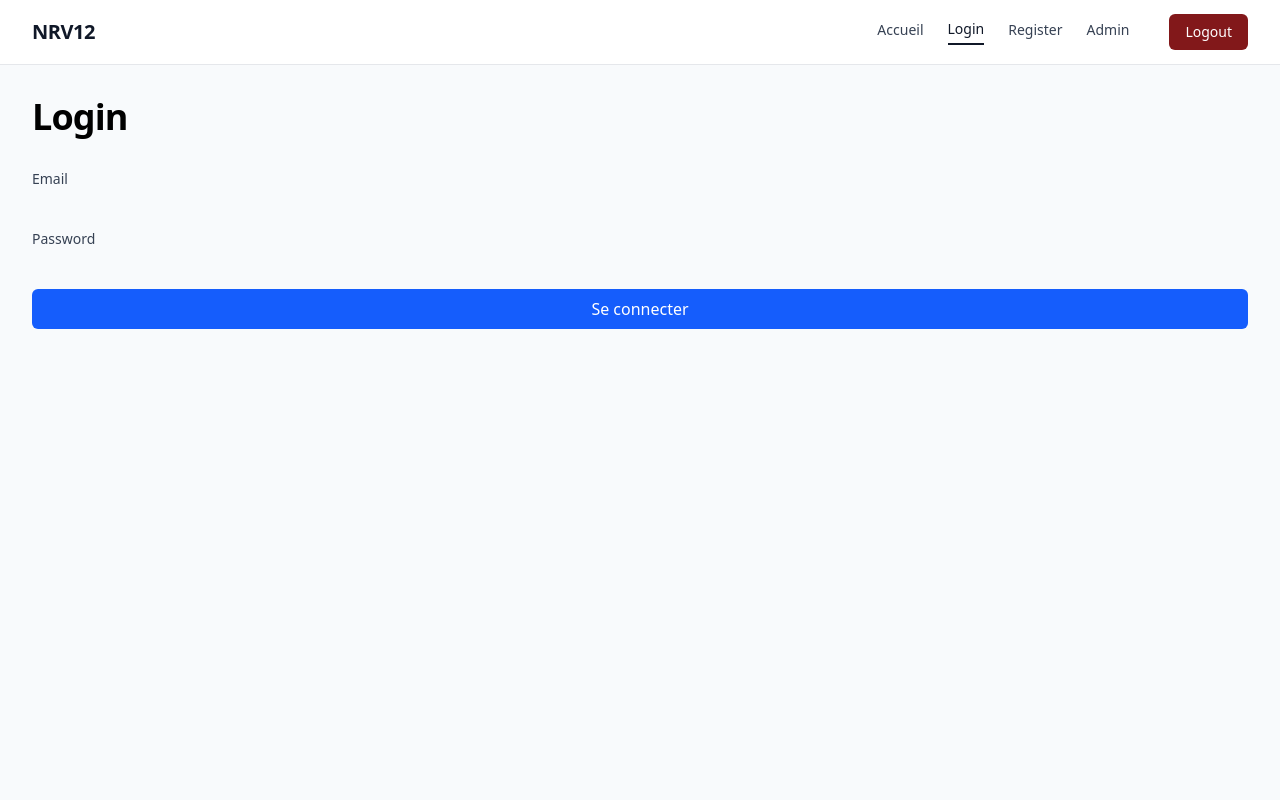
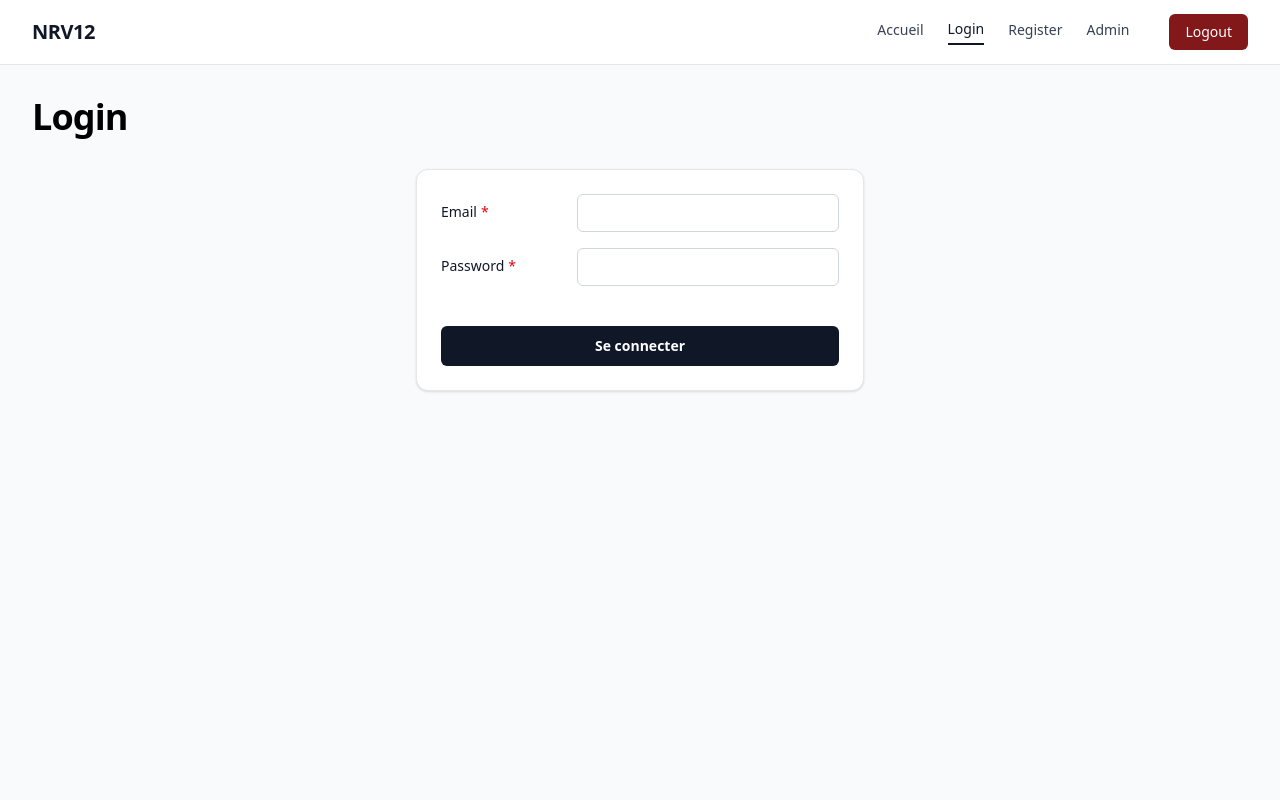
Before and after one commit to TysRzo/Mini-app--Collab, a React (Vite) app: page /login in a window 1280 px wide. Shown: the top 800 px of the page. Built offline with nearby package versions, Linux system fonts and the light colour scheme.

Commit message:
Fix: Forms

```diff
--- a/src/atoms/FormInputs/FormInputDateTime/index.tsx
+++ b/src/atoms/FormInputs/FormInputDateTime/index.tsx
@@ -1,11 +1,36 @@
-const FormInputDateTime = ({ inputName, inputId, handleDateTimeChange }) => {
+import type { ChangeEvent } from "react";
+
+type FormInputDateTimeProps = {
+  inputName: string;
+  inputId: string;
+  isRequired?: boolean;
+  handleDateTimeChange?: (event: ChangeEvent<HTMLInputElement>) => void;
+};
+
+const FormInputDateTime = ({
+  inputName,
+  inputId,
+  isRequired = false,
+  handleDateTimeChange,
+}: FormInputDateTimeProps) => {
   return (
     <input
       type="datetime-local"
       name={inputName}
       id={inputId}
-      className="form-control"
-      onInput={handleDateTimeChange}
+      required={isRequired}
+      className="
+        w-full
+        rounded-md
+        border
+        border-gray-300
+        px-3
+        py-2
+        text-sm
+        focus:border-gray-900
+        focus:outline-none
+      "
+      onChange={handleDateTimeChange}
     />
   );
 };
--- a/src/atoms/FormInputs/FormInputEmail/index.tsx
+++ b/src/atoms/FormInputs/FormInputEmail/index.tsx
@@ -1,11 +1,36 @@
-const FormInputEmail = ({ inputName, inputId, handleEmailChange }) => {
+import type { ChangeEvent } from "react";
+
+type FormInputEmailProps = {
+  inputName: string;
+  inputId: string;
+  isRequired?: boolean;
+  handleEmailChange?: (event: ChangeEvent<HTMLInputElement>) => void;
+};
+
+const FormInputEmail = ({
+  inputName,
+  inputId,
+  isRequired = false,
+  handleEmailChange,
+}: FormInputEmailProps) => {
   return (
     <input
       type="email"
       name={inputName}
       id={inputId}
-      className="form-control"
-      onInput={handleEmailChange}
+      required={isRequired}
+      className="
+        w-full
+        rounded-md
+        border
+        border-gray-300
+        px-3
+        py-2
+        text-sm
+        focus:border-gray-900
+        focus:outline-none
+      "
+      onChange={handleEmailChange}
     />
   );
 };
--- a/src/atoms/FormInputs/FormInputPassword/index.tsx
+++ b/src/atoms/FormInputs/FormInputPassword/index.tsx
@@ -1,11 +1,36 @@
-const FormInputPassword = ({ inputName, inputId, handlePasswordChange }) => {
+import type { ChangeEvent } from "react";
+
+type FormInputPasswordProps = {
+  inputName: string;
+  inputId: string;
+  isRequired?: boolean;
+  handlePasswordChange?: (event: ChangeEvent<HTMLInputElement>) => void;
+};
+
+const FormInputPassword = ({
+  inputName,
+  inputId,
+  isRequired = false,
+  handlePasswordChange,
+}: FormInputPasswordProps) => {
   return (
     <input
       type="password"
       name={inputName}
       id={inputId}
-      className="form-control"
-      onInput={handlePasswordChange}
+      required={isRequired}
+      className="
+        w-full
+        rounded-md
+        border
+        border-gray-300
+        px-3
+        py-2
+        text-sm
+        focus:border-gray-900
+        focus:outline-none
+      "
+      onChange={handlePasswordChange}
     />
   );
 };
--- a/src/atoms/FormInputs/FormInputText/index.tsx
+++ b/src/atoms/FormInputs/FormInputText/index.tsx
@@ -1,11 +1,36 @@
-const FormInputText = ({ inputName, inputId, handleTextChange }) => {
+import type { ChangeEvent } from "react";
+
+type FormInputTextProps = {
+  inputName: string;
+  inputId: string;
+  isRequired?: boolean;
+  handleTextChange?: (event: ChangeEvent<HTMLInputElement>) => void;
+};
+
+const FormInputText = ({
+  inputName,
+  inputId,
+  isRequired = false,
+  handleTextChange,
+}: FormInputTextProps) => {
   return (
     <input
       type="text"
       name={inputName}
       id={inputId}
-      className="form-control"
-      onInput={handleTextChange}
+      required={isRequired}
+      className="
+        w-full
+        rounded-md
+        border
+        border-gray-300
+        px-3
+        py-2
+        text-sm
+        focus:border-gray-900
+        focus:outline-none
+      "
+      onChange={handleTextChange}
     />
   );
 };
--- /dev/null
+++ b/src/atoms/FormLabel/index.tsx
@@ -0,0 +1,28 @@
+type FormLabelProps = {
+  labelFor: string;
+  labelText: string;
+  isRequired?: boolean;
+};
+
+const FormLabel = ({
+  labelFor,
+  labelText,
+  isRequired = false,
+}: FormLabelProps) => {
+  return (
+    <label
+      htmlFor={labelFor}
+      className="
+        text-sm
+        font-medium
+        text-gray-900
+        sm:pt-2
+      "
+    >
+      {labelText}
+      {isRequired && <span className="ml-1 text-red-600">*</span>}
+    </label>
+  );
+};
+
+export default FormLabel;
--- a/src/atoms/FormSubmit/index.jsx
+++ /dev/null
@@ -1,9 +0,0 @@
-const FormSubmit = ({ content }) => {
-  return (
-    <button type="submit" className="form-submit">
-      {content}
-    </button>
-  );
-};
-
-export default FormSubmit;
--- /dev/null
+++ b/src/atoms/FormSubmit/index.tsx
@@ -0,0 +1,39 @@
+type FormSubmitProps = {
+  content: string;
+  isDisabled?: boolean;
+};
+
+const FormSubmit = ({ content, isDisabled = false }: FormSubmitProps) => {
+  return (
+    <button
+      type="submit"
+      disabled={isDisabled}
+      className="
+        mt-6
+        inline-flex
+        w-full
+        items-center
+        justify-center
+        rounded-md
+        bg-gray-900
+        px-4
+        py-2.5
+        text-sm
+        font-semibold
+        text-white
+        transition-colors
+        hover:bg-gray-800
+        focus:outline-none
+        focus:ring-2
+        focus:ring-gray-900
+        focus:ring-offset-2
+        disabled:cursor-not-allowed
+        disabled:opacity-50
+      "
+    >
+      {content}
+    </button>
+  );
+};
+
+export default FormSubmit;
--- /dev/null
+++ b/src/molecules/FormRow/index.tsx
@@ -0,0 +1,26 @@
+import type { ReactNode } from "react";
+
+type FormRowProps = {
+  children: ReactNode;
+};
+
+const FormRow = ({ children }: FormRowProps) => {
+  return (
+    <div
+      className="
+        mb-4
+        flex
+        flex-col
+        gap-1
+        sm:grid
+        sm:grid-cols-[120px_1fr]
+        sm:items-start
+        sm:gap-4
+      "
+    >
+      {children}
+    </div>
+  );
+};
+
+export default FormRow;
--- /dev/null
+++ b/src/organisms/FormLogin/index.tsx
@@ -0,0 +1,57 @@
+import FormInputEmail from "../../atoms/FormInputs/FormInputEmail";
+import FormInputPassword from "../../atoms/FormInputs/FormInputPassword";
+import FormLabel from "../../atoms/FormLabel";
+import FormRow from "../../molecules/FormRow";
+import FormSubmit from "../../atoms/FormSubmit";
+import type { FormEvent } from "react";
+
+const FormLogin = () => {
+  const handleEmailChange = () => {};
+  const handlePasswordChange = () => {};
+
+  const handleSubmit = (event: FormEvent<HTMLFormElement>) => {
+    event.preventDefault();
+  };
+
+  return (
+    <form
+      onSubmit={handleSubmit}
+      className="
+        w-full
+        space-y-4
+        sm:mx-auto
+        sm:max-w-md
+        sm:rounded-xl
+        sm:border
+        sm:border-gray-200
+        sm:bg-white
+        sm:p-6
+        sm:shadow-sm
+      "
+    >
+      <FormRow>
+        <FormLabel labelFor="userEmail" labelText="Email" isRequired />
+        <FormInputEmail
+          inputName="email"
+          inputId="userEmail"
+          isRequired
+          handleEmailChange={handleEmailChange}
+        />
+      </FormRow>
+
+      <FormRow>
+        <FormLabel labelFor="userPassword" labelText="Password" isRequired />
+        <FormInputPassword
+          inputName="password"
+          inputId="userPassword"
+          isRequired
+          handlePasswordChange={handlePasswordChange}
+        />
+      </FormRow>
+
+      <FormSubmit content="Se connecter" />
+    </form>
+  );
+};
+
+export default FormLogin;
--- a/src/pages/Login/index.tsx
+++ b/src/pages/Login/index.tsx
@@ -1,48 +1,18 @@
-import { useState } from 'react';
-import H1 from '../../atoms/H1';
-import FormInputEmail from '../../atoms/FormInputs/FormInputEmail';
-import Header from '../../layouts/Header';
-import FormInputPassword from '../../atoms/FormInputs/FormInputPassword';
-import Main from '../../layouts/Main';
-import Footer from '../../layouts/Footer';
+import H1 from "../../atoms/H1";
+import Header from "../../layouts/Header";
+import Main from "../../layouts/Main";
+import Footer from "../../layouts/Footer";
+import FormLogin from "../../organisms/FormLogin";
 
 const Login = () => {
-  const [email, setEmail] = useState('');
-  const [password, setPassword] = useState('');
-
-  const handleEmailChange = (e) => {
-    setEmail(e.target.value);
-  };
-
-  const handlePasswordChange = (e) => {
-    setPassword(e.target.value);
-  };
-
-  const handleSubmit = (e) => {
-    e.preventDefault();
-    console.log('Login attempt:', { email, password });
-    // Ici, vous pouvez ajouter la logique d'authentification
-  };
-
   return (
     <>
       <Header />
 
       <Main>
         <H1 pageTitle="Login" />
-        <form onSubmit={handleSubmit} className="space-y-4">
-          <div>
-            <label htmlFor="email" className="block text-sm font-medium text-gray-700">Email</label>
-            <FormInputEmail inputName="email" inputId="email" handleEmailChange={handleEmailChange} />
-          </div>
-          <div>
-            <label htmlFor="password" className="block text-sm font-medium text-gray-700">Password</label>
-            <FormInputPassword inputName="password" inputId="password" handlePasswordChange={handlePasswordChange} />
-          </div>
-          <button type="submit" className="w-full px-4 py-2 text-white bg-blue-600 rounded-md hover:bg-blue-700 focus:outline-none focus:ring-2 focus:ring-blue-500">
-            Se connecter
-          </button>
-        </form>
+
+        <FormLogin />
       </Main>
 
       <Footer />
```
